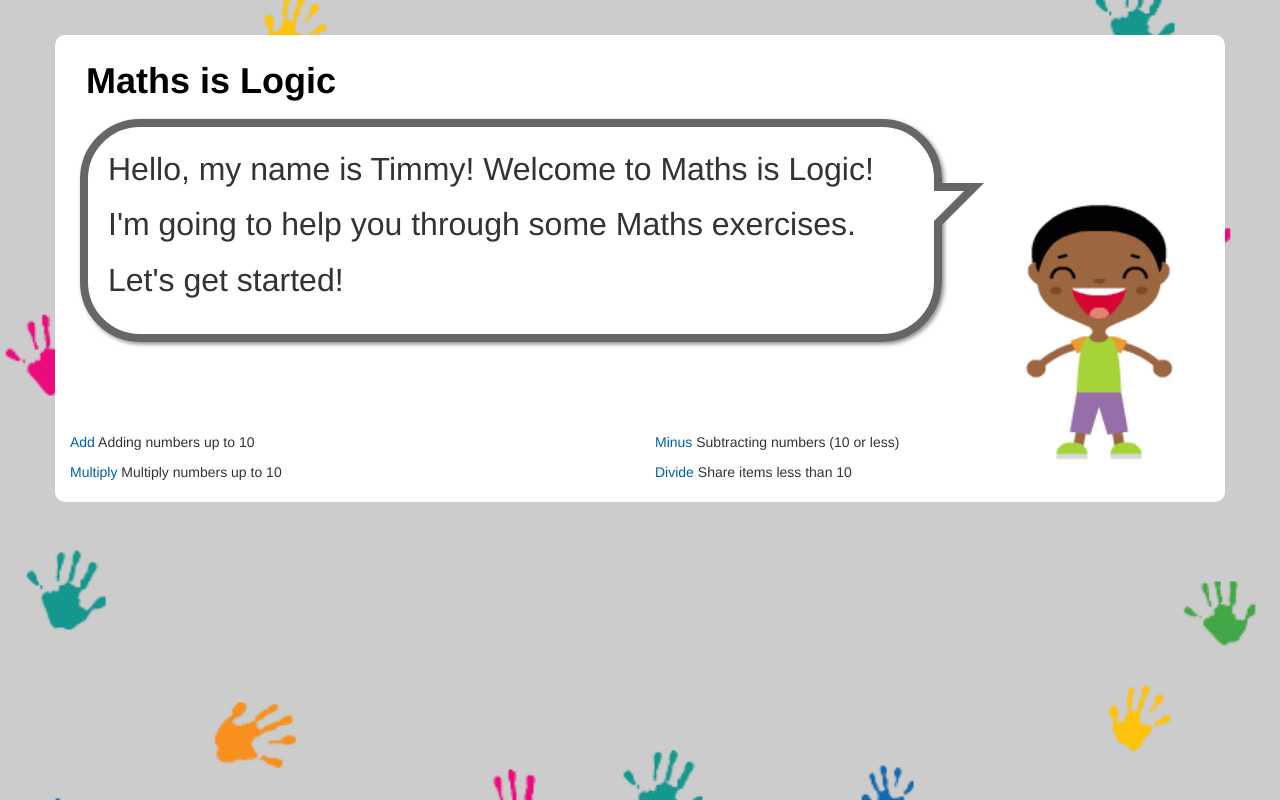
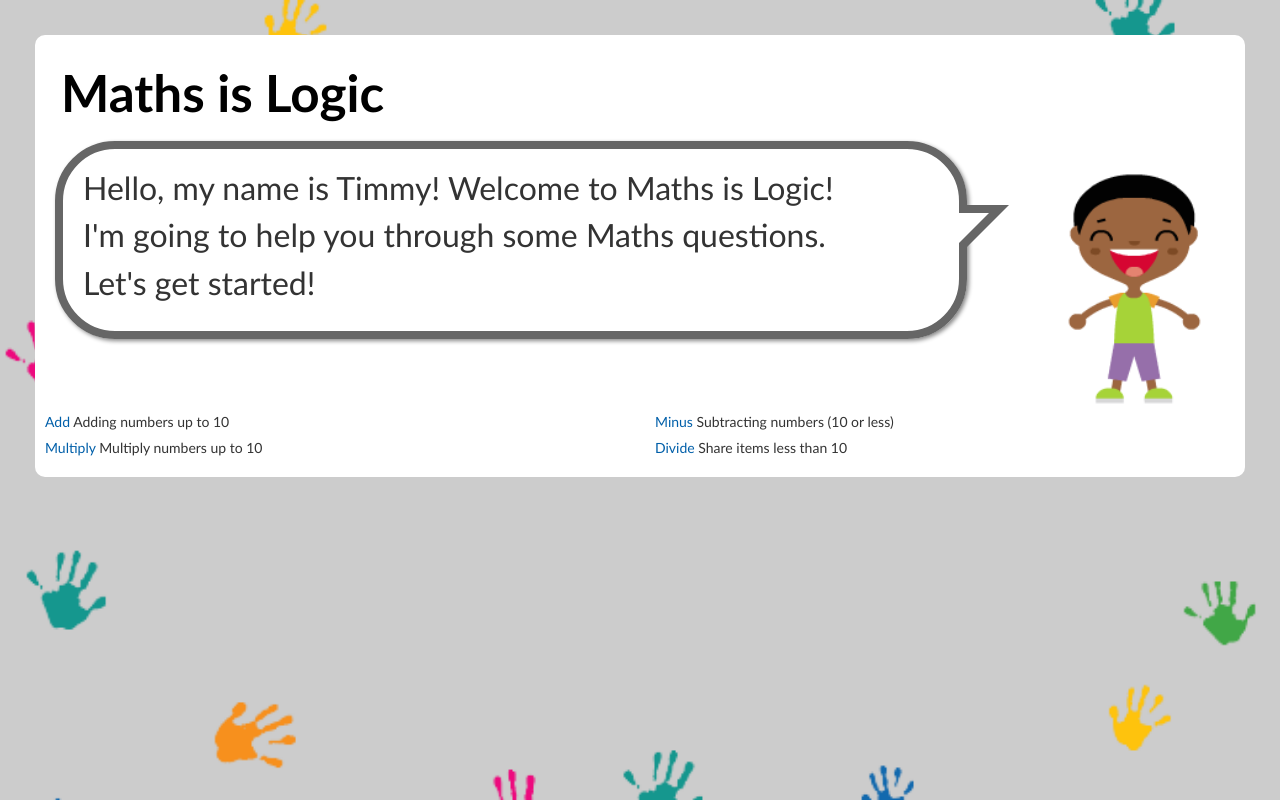
Before and after one commit to andie5/andie5.github.io, a plain HTML site: page index.html in a window 1280 px wide. Drawn offline with nearby package versions, Linux system fonts and the light colour scheme.

Commit message:
Decreased the size of the boy image on main page Commented unused tags in main page Changed description in main page Made custom css override bootstrap css

```diff
--- a/index.html
+++ b/index.html
@@ -2,26 +2,23 @@
   <!DOCTYPE html>
   <html xmlns="http://www.w3.org/1999/xhtml">
   <head>
-    <meta charset="utf-8">
-    <meta name="viewport" content="width=device-width, initial-scale=1.0">
     <title>Maths is Logic</title>
+    <link rel="stylesheet" href="https://maxcdn.bootstrapcdn.com/bootstrap/3.3.4/css/bootstrap.min.css">
     <link rel="stylesheet" href="stylesheet.css" type="text/css" />
-    <link rel="stylesheet" href="https://maxcdn.bootstrapcdn.com/bootstrap/3.3.4/css/bootstrap.min.css">
   </head>
   <body>
     <div class="container">
-      <div class="main-content">
+      <!-- <div class="main-content"> -->
         <div class="masthead">
           <h1 class="siteName">Maths is Logic</h1>
         </div>
         <div class="question-area">
           <div class="content">
             <p> Hello, my name is Timmy! Welcome to Maths is Logic! </p>
-            <p>I'm going to help you through some Maths exercises.</p>
+            <p>I'm going to help you through some Maths questions.</p>
             <p> Let's get started!</p>
           </div>
-            <!-- <div class="image-container"><img src="boy.png" alt="Boy" width="200" height="400" /></div> -->
-            <div class="image-container"><img src="boy.png" alt="Boy" width="200" height=auto /></div>
+          <div class="image-container" id="main-image"><img src="boy.png" alt="Boy" width="180" height=auto /></div>
           <br></br>
           <br></br>
         </div>
@@ -34,26 +31,7 @@
           <div class="col-md-6"><p><a href="divide.html" class="capsule">Divide</a> Share items less than 10</p></div>
         </div>
 
-        <!-- <table width="100%" cellpadding="0" cellspacing="0" summary="">
-          <tr valign="top">
-            <td>
-              <p><a href="add.html" class="capsule">Add</a> Adding numbers up to 10</p>
-            </td>
-            <td>
-              <p><a href="minus.html" class="capsule">Minus</a> Subtracting numbers (10 or less)</p>
-            </td>
-          </tr>
-          <tr valign="top">
-            <td>
-              <p><a href="multiply.html" class="capsule">Multiply</a> Multiply numbers up to 10</p>
-            </td>
-            <td>
-              <p><a href="divide.html" class="capsule">Divide</a> Share items less than 10</p>
-            </td>
-          </table> -->
-      </div>
-        <!--  <div id="siteInfo"> <img src="" width="44" height="22" />  &copy;2015 Andrea Asamoah </div>
-  -->
+        <!--  <div id="siteInfo"> <img src="" width="44" height="22" />  &copy;2015 Andrea Asamoah </div>  -->
     </div>
       <script src="calculate.js"  type="text/javascript"></script>
   </body>
--- a/stylesheet.css
+++ b/stylesheet.css
@@ -11,10 +11,10 @@ body{
 	font-family: Calibri, Arial, sans-serif;
 	color: #333333;
 	line-height: 1.166;
-	margin: 0px;
-	padding: 0px;
+	/*margin: 0px;
+	padding: 0px;*/
 	background:  url(handprint_background2.png) fixed;
-	font-size: 20px;
+	/*font-size: 20px;*/
 
 	/*Stops backround appearing tiled*/
 	background-size: cover;
@@ -183,6 +183,10 @@ body{
 	right: 0px;
 }
 
+#main-image{
+	top: 0px;
+}
+
 /************** siteInfo styles ****************/
 
 .siteInfo{
```
Also changed, not shown: add.html (+2 -2 lines), minus.html (+2 -2 lines).
